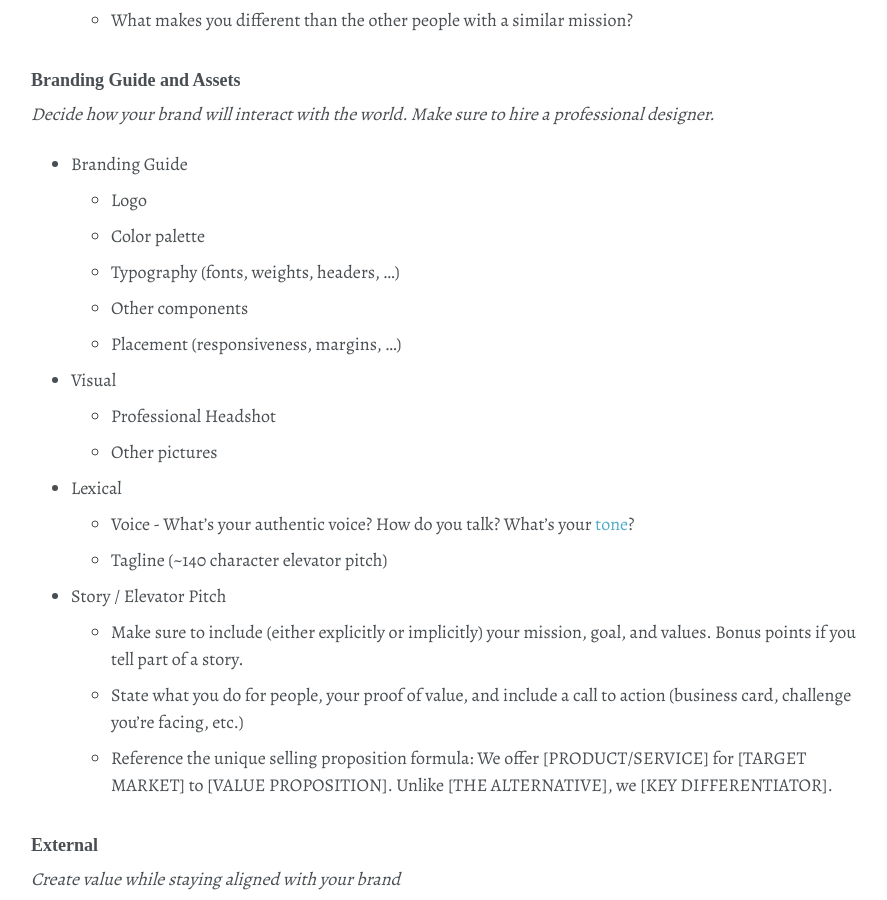
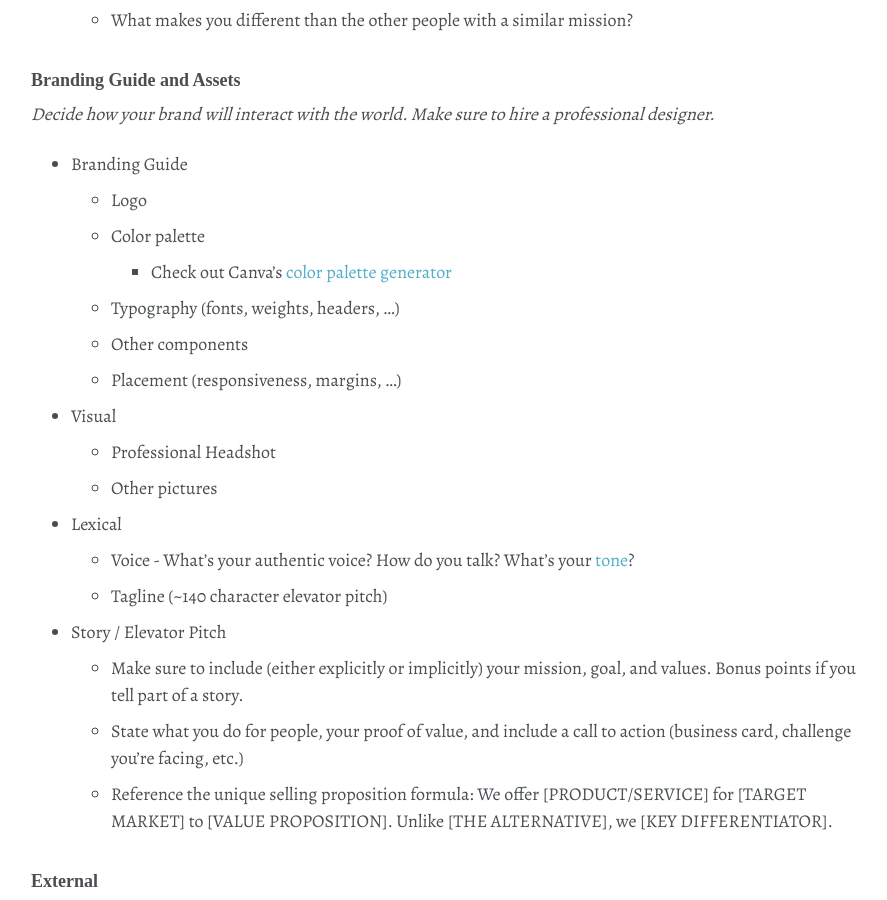
Before and after one commit to shanemileham/levelupmylife, a Jekyll site: the page built from _content/personal/branding.md, in a window 1280 px wide and 900 px high, scrolled down 2151 px. Shown: the whole window, without its empty margins (87-974 px from the left). Built offline with Jekyll 4.4.1, drawn with Linux system fonts in a browser that asks for light colours; some web fonts are replaced; comment, search, counter and statistics services are not loaded.

Commit message:
Added useful link

```diff
--- a/_content/personal/branding.md
+++ b/_content/personal/branding.md
@@ -62,6 +62,7 @@ _Decide how your brand will interact with the world. Make sure to hire a profess
 - Branding Guide
   - Logo
   - Color palette
+    - Check out Canva's [color palette generator](https://www.canva.com/color-palette/)
   - Typography (fonts, weights, headers, ...)
   - Other components
   - Placement (responsiveness, margins, ...)
```
